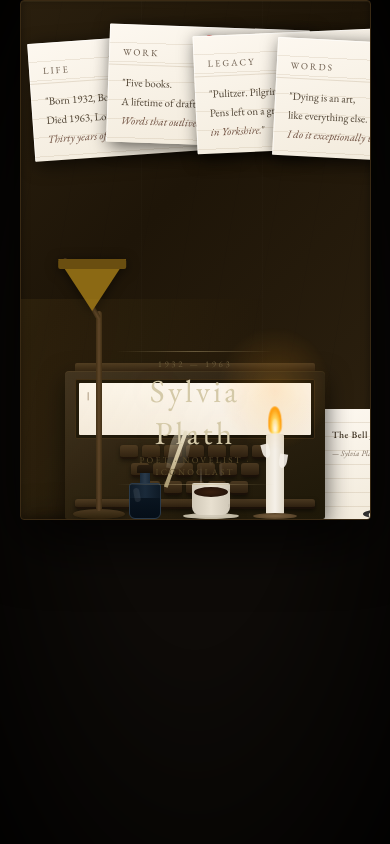
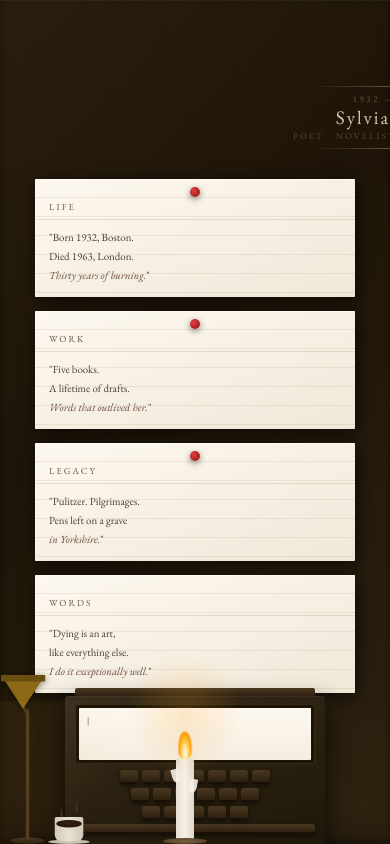
Before and after one commit to khanaaaaaa/Where-the-Figs-Hang, a plain HTML site: page index.html in a window 390 px wide. Drawn offline with nearby package versions, Linux system fonts and the light colour scheme.

Commit message:
Made it compatible to mobile

```diff
--- a/css/base.css
+++ b/css/base.css
@@ -9,7 +9,10 @@
   flex-direction: column;
   align-items: center;
   overflow-x: hidden;
+  justify-content: center;
 }
+
+html, body { width: 100%; height: 100%; }
 
 #particles {
   position: fixed;
--- a/css/desk.css
+++ b/css/desk.css
@@ -1,17 +1,15 @@
 #desk {
   position: relative;
-  width: 90%;
-  max-width: 1100px;
-  height: 520px;
+  width: 100vw;
+  height: 100vh;
   background: linear-gradient(135deg, #2a1f0e 0%, #1e1508 40%, #2e2210 100%);
-  border-radius: 4px;
-  border: 1px solid #3a2a14;
+  border-radius: 0;
+  border: none;
   box-shadow:
     0 20px 60px rgba(0,0,0,0.8),
     inset 0 1px 0 rgba(255,220,150,0.05),
     inset 0 -2px 8px rgba(0,0,0,0.4);
   overflow: hidden;
-  margin-bottom: 40px;
   z-index: 2;
 }
 
@@ -79,7 +77,7 @@
 }
 
 #nameplate h1 {
-  font-size: 2rem;
+  font-size: clamp(1.2rem, 4vw, 2.4rem);
   font-weight: 400;
   color: #d4c9a8;
   letter-spacing: 0.1em;
--- a/css/objects.css
+++ b/css/objects.css
@@ -286,7 +286,6 @@
   100% { transform: translateY(-20px) scaleX(1.5); opacity: 0;   }
 }
 
-/* ── OPEN BOOK ── */
 #open-book {
   position: absolute;
   bottom: 0; left: 50%;
@@ -382,3 +381,12 @@
   0%   { transform: translateY(0) translateX(0) scaleX(1); opacity: 0.5; }
   100% { transform: translateY(-28px) translateX(4px) scaleX(2); opacity: 0; }
 }
+
+@media (max-width: 480px) {
+    #lamp { left: 2vw; transform: scale(0.65); transform-origin: bottom left; }
+    #inkwell { display: none; }
+    #open-book { display: none; }
+    #ashtray { display: none; }
+    #coffee { left: 10vw; transform: scale(0.75); transform-origin: bottom-left; }
+    #candle { right: 190px; }
+}
--- a/css/overlay.css
+++ b/css/overlay.css
@@ -12,11 +12,11 @@
 #open-paper {
   background: linear-gradient(160deg, #fdf8f0, #f0e8d8);
   width: 580px;
-  max-width: 90vw;
-  max-height: 80vh;
+  max-width: 95vw;
+  max-height: 90vh;
   overflow-y: auto;
   border-radius: 2px;
-  padding: 52px;
+  padding: clamp(20px, 5vw, 52px);
   position: relative;
   box-shadow: 0 24px 80px rgba(0,0,0,0.9), inset 1px 1px 0 rgba(255,255,255,0.6);
   animation: unfold 0.35s cubic-bezier(.22,.68,0,1.2);
--- a/css/papers.css
+++ b/css/papers.css
@@ -57,3 +57,31 @@
 .work-item h3 { font-size: 0.75rem; font-weight: 500; color: #3a2e1e; margin-bottom: 2px; display: flex; justify-content: space-between; }
 .work-item h3 span { font-size: 0.6rem; color: #9a8e7e; }
 .legacy-block, .quote-block { margin-bottom: 10px; }
+
+@media (max-width: 480px) {
+    #desk {
+        display: flex;
+        flex-direction: column;
+        align-items: center;
+        overflow-y: auto;
+        height: auto;
+        min-height: 100vh;
+        padding-top: 80px;
+        padding-bottom: 40px;
+    }
+    .paper {
+      position: relative !important;
+      width: 82vw !important;
+      transform: none !important;
+      top: auto !important;
+      left: auto !important;
+      margin: 0 auto 14px;
+    }
+    #nameplate {
+      position: relative !important;
+      bottom: auto !important;
+      transform: none !important;
+      order: -1;
+      margin-bottom: 24px;
+    }
+}
```
